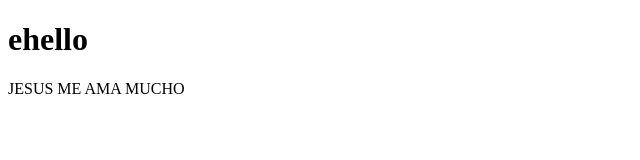
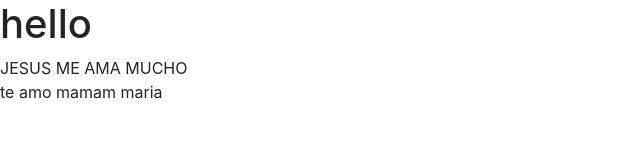
Before and after one commit to ronalquichimbo/prueba2, a plain HTML site: page index.html in a window 1280 px wide. Shown: the whole page, without its empty margins (0-640 px from the left). Drawn offline with nearby package versions, Linux system fonts and the light colour scheme.

Commit message:
modificacion dos

```diff
--- a/index.html
+++ b/index.html
@@ -1,6 +1,7 @@
 <!DOCTYPE html>
 <html lang="en">
 <head>
+    <link rel="stylesheet" href="https://stackpath.bootstrapcdn.com/bootstrap/4.3.1/css/bootstrap.min.css" integrity="sha384-ggOyR0iXCbMQv3Xipma34MD+dH/1fQ784/j6cY/iJTQUOhcWr7x9JvoRxT2MZw1T" crossorigin="anonymous">
 
     <meta charset="UTF-8">
     <meta name="viewport" content="width=device-width, initial-scale=1.0">
@@ -8,7 +9,8 @@
     <title>Document</title>
 </head>
 <body>
-    <h1>ehello</h1>
+    <h1>hello</h1>
     <nav>JESUS ME AMA MUCHO </nav>
+    <nav>te amo mamam maria </nav>
 </body>
 </html>
```
